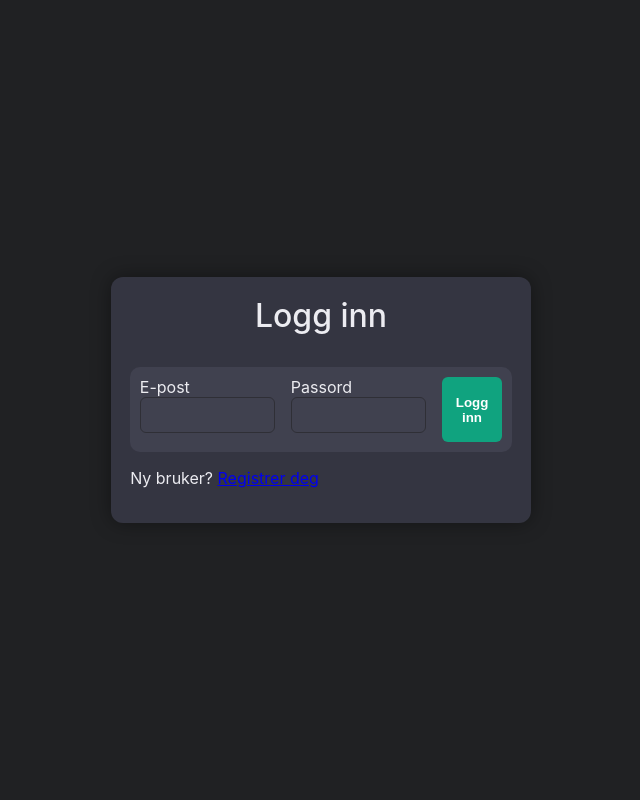
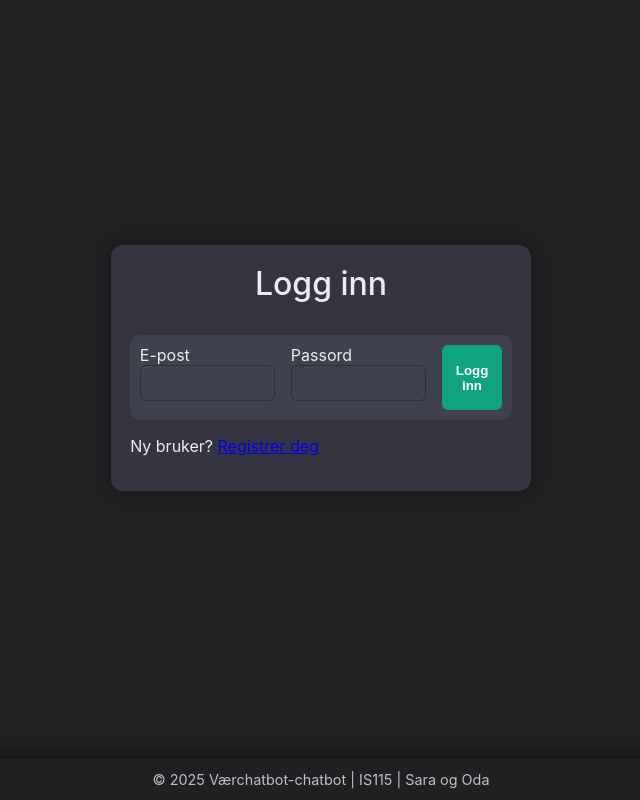
Before and after one commit to Odalopheim/PHP-Prosjekt, a PHP site: page /index.php?page=login in a window 1280 px wide. Shown: the whole page, without its empty margins (319-959 px from the left). Run offline with PHP 8.4, Linux system fonts and the light colour scheme.

Commit message:
nå fungere det

```diff
--- a/public/css/style.css
+++ b/public/css/style.css
@@ -8,10 +8,13 @@
       background: #202123;
       color: #ECECF1;
       font-family: "Inter", system-ui, sans-serif;
+      /* Gjør body til en kolonne-flex slik at footeren kan plasseres nederst */
       display: flex;
-      justify-content: center;
+      flex-direction: column;
       align-items: center;
-      height: 100vh;
+      min-height: 100vh;
+      /* Sørg for plass til en fiksert footer */
+      padding-bottom: 4rem; /* tilpass etter footer-høyde */
     }
 
     .chat {
@@ -25,6 +28,9 @@
       flex-direction: column;
       justify-content: space-between;
       height: 80vh;
+      /* Sørg for at .chat kan sentreres mellom topp og footer */
+      margin-top: auto;
+      margin-bottom: auto;
     }
 
     h1 {
@@ -108,7 +114,35 @@
       max-width: 420px;
       text-align: left;
       box-shadow: 0 0 20px rgba(0,0,0,0.4);
+      /* Samme oppførsel som .chat: sentreres og lar footeren være nederst */
+      margin-top: auto;
+      margin-bottom: auto;
     }
+
+    /* Footer styling */
+    .footer {
+      position: fixed;
+      bottom: 0;
+      left: 0;
+      right: 0;
+      transform: none;
+      z-index: 1000;
+      width: 100%;
+      /* fullbredde bakgrunn til kantene */
+      max-width: none;
+      text-align: center;
+      padding: 0.75rem 1rem;
+      color: #bfbfc6;
+      font-size: 0.9rem;
+      box-sizing: border-box;
+      background: rgba(32,33,35,0.95); /* litt kontrast mot bakgrunn */
+      border-radius: 0;
+      box-shadow: 0 -4px 20px rgba(0,0,0,0.4);
+    }
+
+    /* Hvis du ønsker at footer-teksten skal være begrenset til samme bredde
+       som innholdet, kan vi legge til en wrapper inni footer og sette
+       max-width på den. Gi beskjed hvis du vil ha det slik. */
 
     .auth-box h1 { text-align: center; margin-top: 0; }
     .auth-box label { display: block; margin-bottom: 0.6em; }
--- a/public/index.php
+++ b/public/index.php
@@ -6,19 +6,51 @@ ini_set('display_errors', 1);
 $scriptDir = rtrim(str_replace('\\', '/', dirname($_SERVER['SCRIPT_NAME'])), '/');
 define('BASE_URL', $scriptDir);
 
-// Hvitliste over sider
-$allowedPages = ['chatbot', 'login'];
+// Hvitliste over sider som har egne kontrollere
+$controllerPages = ['chatbot', 'auth'];
+
+// Hvitliste over statiske visninger
+$viewPages = ['login', 'register', 'chatbot'];
+
+// Bestem hvilken side som skal lastes
 $page = 'chatbot';
-if (!empty($_GET['page']) && in_array($_GET['page'], $allowedPages, true)) {
-    $page = $_GET['page'];
+if (!empty($_GET['page'])) {
+    $requestedPage = $_GET['page'];
+    if (in_array($requestedPage, $controllerPages, true) || in_array($requestedPage, $viewPages, true)) {
+        $page = $requestedPage;
+    }
 }
 
-// Enkel router: include view-filen (views kan selv kreve controllere/modeller)
-// Dette unngår hardkodede app/ stier som ikke finnes i repoet.
-if (in_array($page, $allowedPages, true)) {
-    require_once __DIR__ . '/../views/' . $page . '.php';
-} else {
-    // fallback
-    require_once __DIR__ . '/../views/chatbot.php';
+// Først: hvis det finnes en view-fil, inkluder den direkte (det er enklest
+// og kompatibelt med prosjektstrukturen hvor views/* finnes).
+$viewPath = __DIR__ . "/../views/{$page}.php";
+if (file_exists($viewPath)) {
+    require_once $viewPath;
+    return;
+}
+
+// Hvis ikke view finnes, prøv å finne en controller i ../controllers eller ../app/controllers
+$className = ucfirst($page);
+$controllerPaths = [
+    __DIR__ . "/../controllers/{$className}.php",
+    __DIR__ . "/../app/controllers/{$className}.php",
+];
+$loaded = false;
+foreach ($controllerPaths as $controllerPath) {
+    if (file_exists($controllerPath)) {
+        require_once $controllerPath;
+        if (class_exists($className)) {
+            $controller = new $className();
+            if (method_exists($controller, 'handleRequest')) {
+                $controller->handleRequest();
+            }
+            $loaded = true;
+            break;
+        }
+    }
+}
+
+if (! $loaded) {
+    echo "Feil: Fant verken view eller controller for siden '{$page}'.";
 }
 ?>
--- a/views/footer.php
+++ b/views/footer.php
@@ -0,0 +1,5 @@
+<footer class="footer">
+    &copy; <?php echo date('Y'); ?> Værchatbot-chatbot | IS115 | Sara og Oda
+</footer>
+</body>
+</html>
--- a/views/login.php
+++ b/views/login.php
@@ -31,4 +31,4 @@ unset($_SESSION['auth_error']);
     </form>
     <p>Ny bruker? <a href="<?= htmlspecialchars($base) ?>/index.php?page=register">Registrer deg</a></p>
   </div>
-<?php include_once __DIR__ . '/footer.php'; ?>
+<?php include __DIR__  . '/footer.php'; ?>
```
